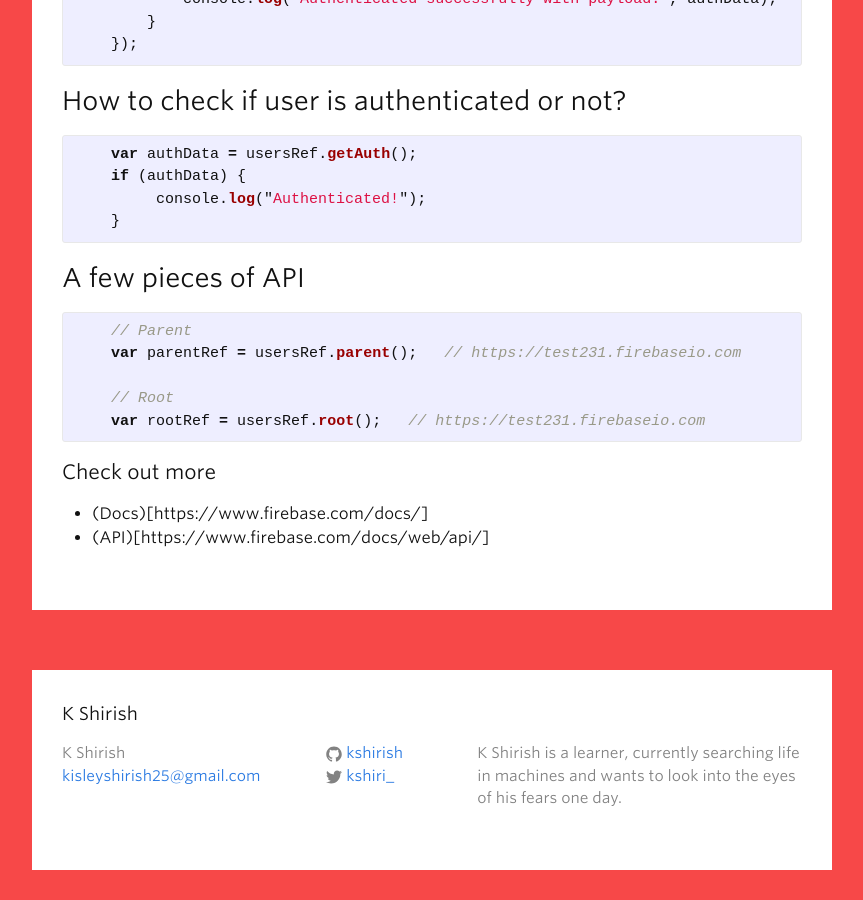
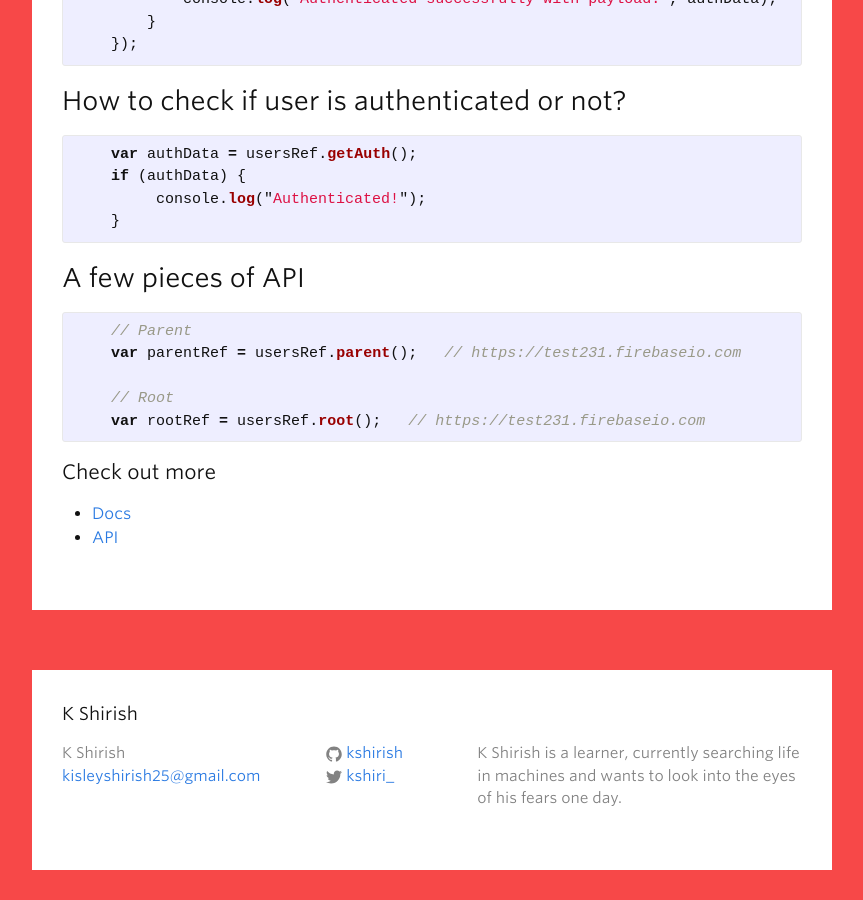
Before and after one commit to kshirish/kshirish.github.io, a Jekyll site: the page built from _posts/2015-08-07-10minutes-with-firebase.md, in a window 1280 px wide and 900 px high, scrolled down 4083 px. Shown: the whole window, without its empty margins (208-1071 px from the left). Built offline with Jekyll 4.4.1, drawn with Linux system fonts in a browser that asks for light colours; comment, search, counter and statistics services are not loaded.

Commit message:
Update 2015-08-07-10minutes-with-firebase.md

```diff
--- a/_posts/2015-08-07-10minutes-with-firebase.md
+++ b/_posts/2015-08-07-10minutes-with-firebase.md
@@ -241,5 +241,5 @@ And similarly, `child_changed` and `child_removed`.
 
 #### Check out more
 
-- (Docs)[https://www.firebase.com/docs/]
-- (API)[https://www.firebase.com/docs/web/api/]
+- [Docs](https://www.firebase.com/docs/)
+- [API](https://www.firebase.com/docs/web/api/)
```
